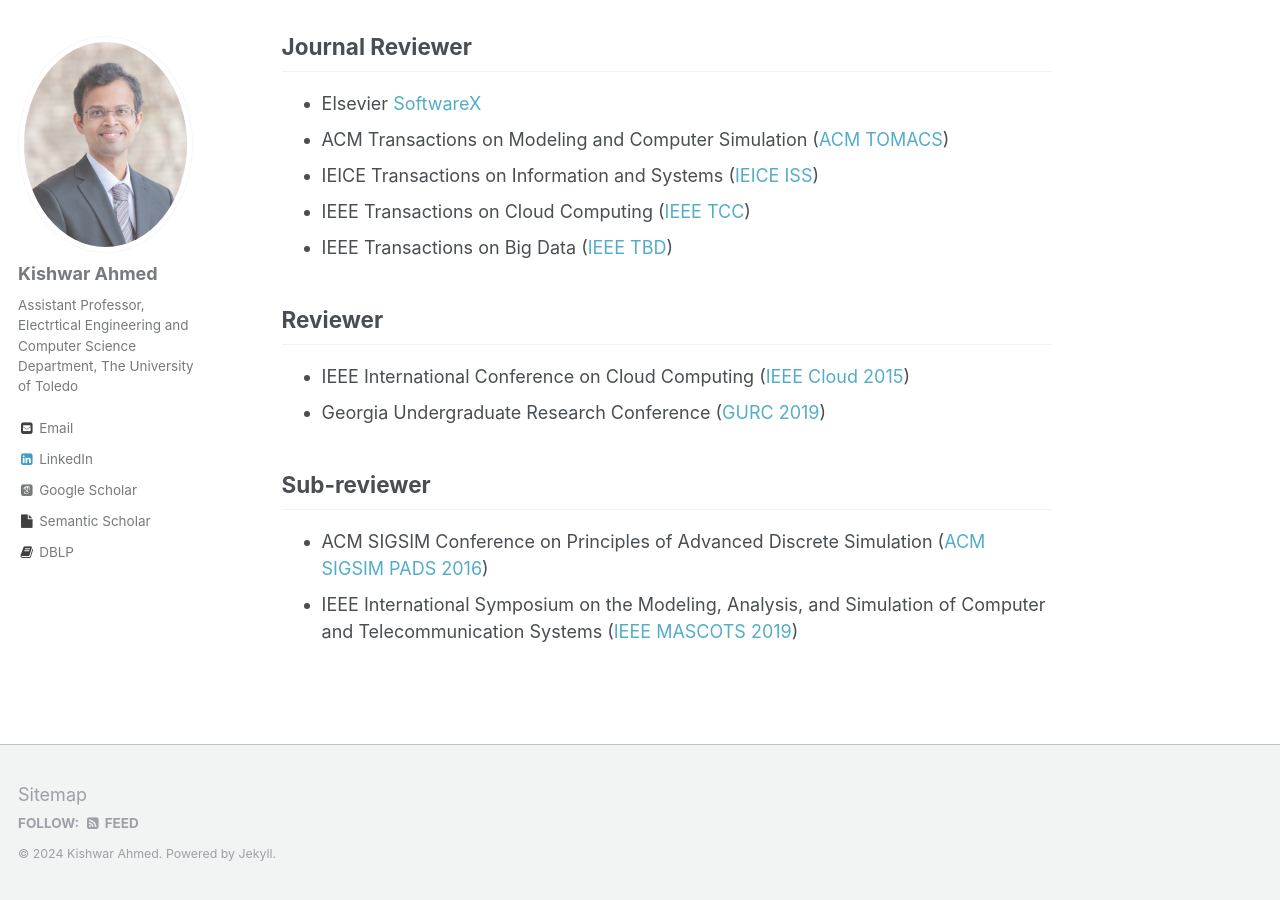
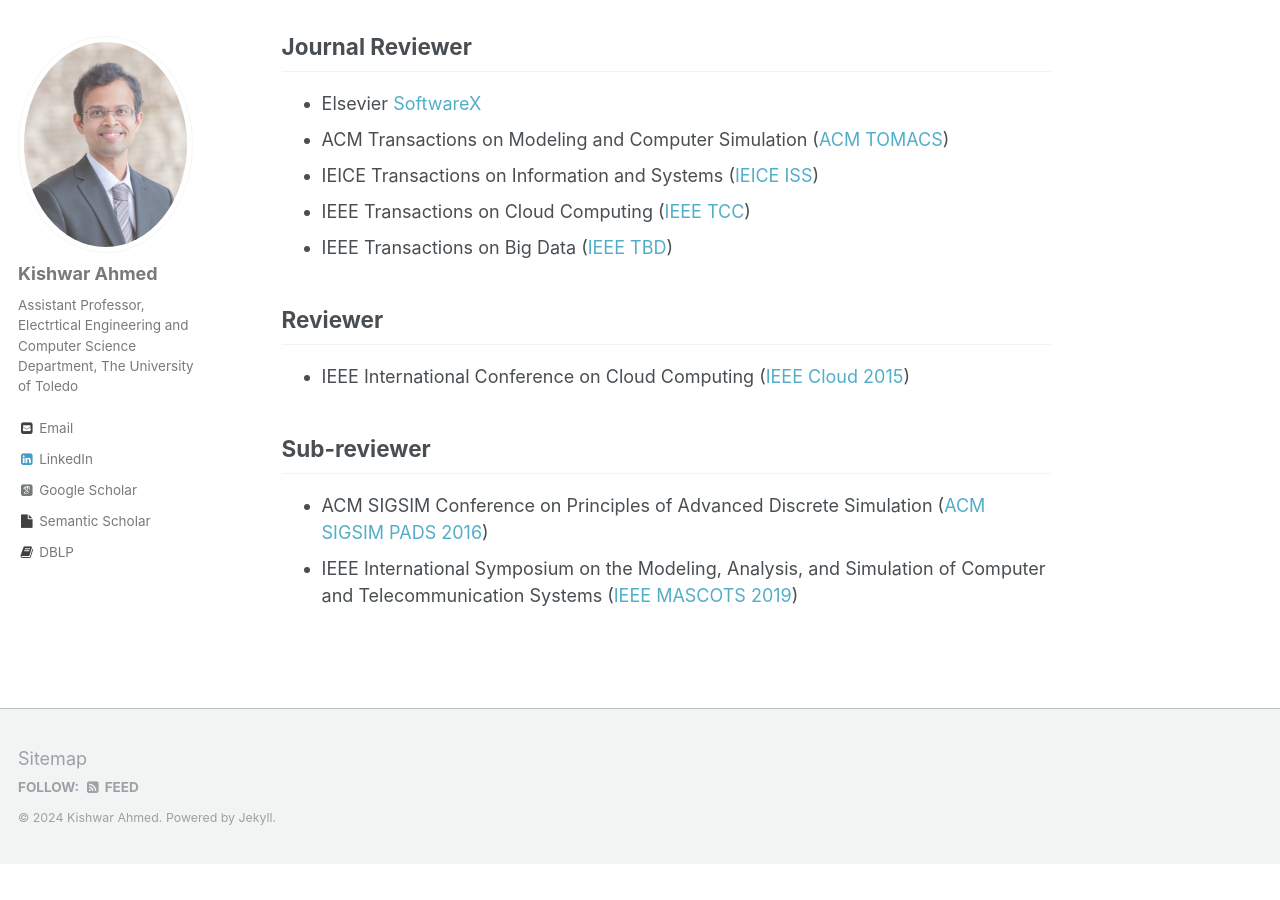
Before and after one commit to kishwarbd/kishwarbd.github.io, a Jekyll site: the page built from _pages/services.md, in a window 1280 px wide and 900 px high, scrolled down 557 px. Built offline with Jekyll 4.4.1, drawn with Linux system fonts in a browser that asks for light colours; some web fonts are replaced; after the commit the page ends 1421 px from its top, so only the background shows below that.

Commit message:
Update services.md

```diff
--- a/_pages/services.md
+++ b/_pages/services.md
@@ -21,7 +21,6 @@ author_profile: true
 
 ## Reviewer
 * IEEE International Conference on Cloud Computing ([IEEE Cloud 2015](https://ieeexplore.ieee.org/xpl/mostRecentIssue.jsp?punumber=7194474))
-* Georgia Undergraduate Research Conference ([GURC 2019](https://digitalcommons.northgeorgia.edu/gurc/))
 
 ## Sub-reviewer
 * ACM SIGSIM Conference on Principles of Advanced Discrete Simulation ([ACM SIGSIM PADS 2016](https://www.acm-sigsim-pads.org/))
```
